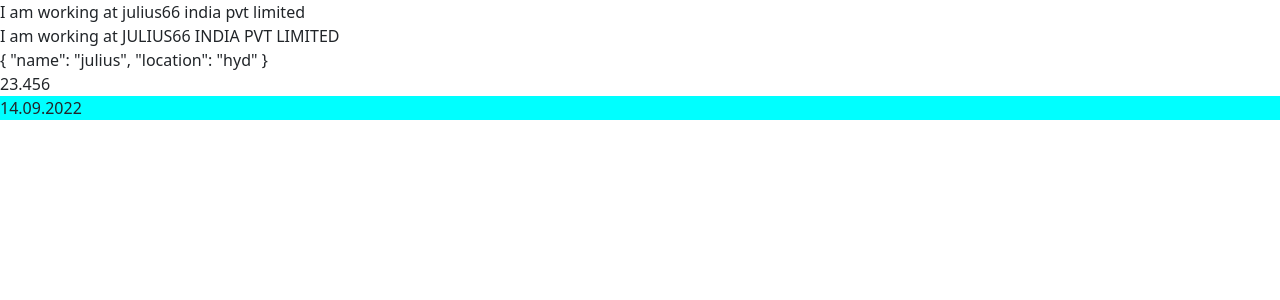
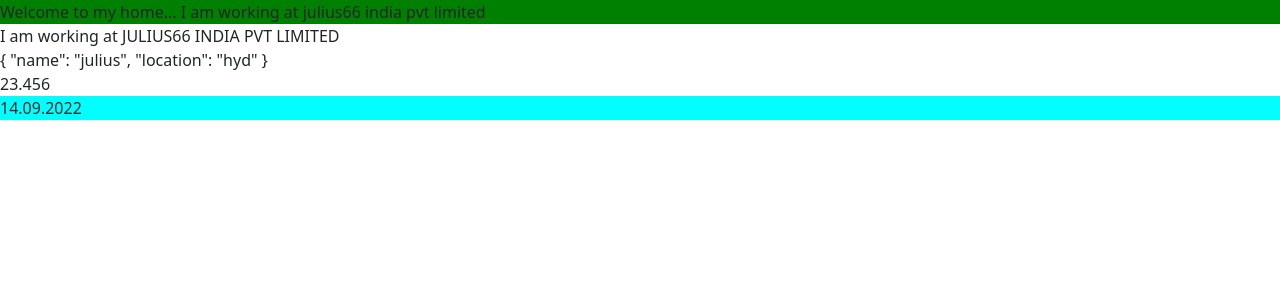
Before and after one commit to vinaymalle/Angular, an Angular app: page /pipes in a window 1280 px wide. Shown: the top 300 px of the page. Built offline with nearby package versions, Linux system fonts and the light colour scheme.

Commit message:
changes for directive

```diff
--- a/src/app/app.module.ts
+++ b/src/app/app.module.ts
@@ -19,6 +19,7 @@
 import {HttpClientModule} from '@angular/common/http';
 import { CutomepipeComponent } from './cutomepipe/cutomepipe.component';
 import { AttachcontentPipe } from './attachcontent.pipe';
+import { ViewChangeDirective } from './view-change.directive';
 
 @NgModule({
   declarations: [
@@ -36,7 +37,8 @@
     ArraymethodsComponent,
     ObservableComponent,
     CutomepipeComponent,
-    AttachcontentPipe
+    AttachcontentPipe,
+    ViewChangeDirective
   ],
   imports: [
     BrowserModule,
--- a/src/app/pipes/pipes.component.html
+++ b/src/app/pipes/pipes.component.html
@@ -1,4 +1,4 @@
-<div>
+<div appViewChange>
     I am working at {{companyName | lowercase}}
 </div>
 <div>
--- a/src/app/sample/sample.component.html
+++ b/src/app/sample/sample.component.html
@@ -1,4 +1,4 @@
-<div>
+<div appViewChange>
     sample content....
 </div>
 <a routerLink="['/pipes']">Navigate to pipes</a>
--- /dev/null
+++ b/src/app/view-change.directive.ts
@@ -0,0 +1,13 @@
+import { Directive, ElementRef } from '@angular/core';
+
+@Directive({
+  selector: '[appViewChange]'
+})
+export class ViewChangeDirective {
+
+  constructor(private ref: ElementRef<HTMLElement>) {
+    this.ref.nativeElement.style.backgroundColor = "green";
+    this.ref.nativeElement.innerText = "Welcome to my home..."
+  }
+
+}
```
Also changed, not shown: 1 other file (tests, documents, lock files or other folders).
